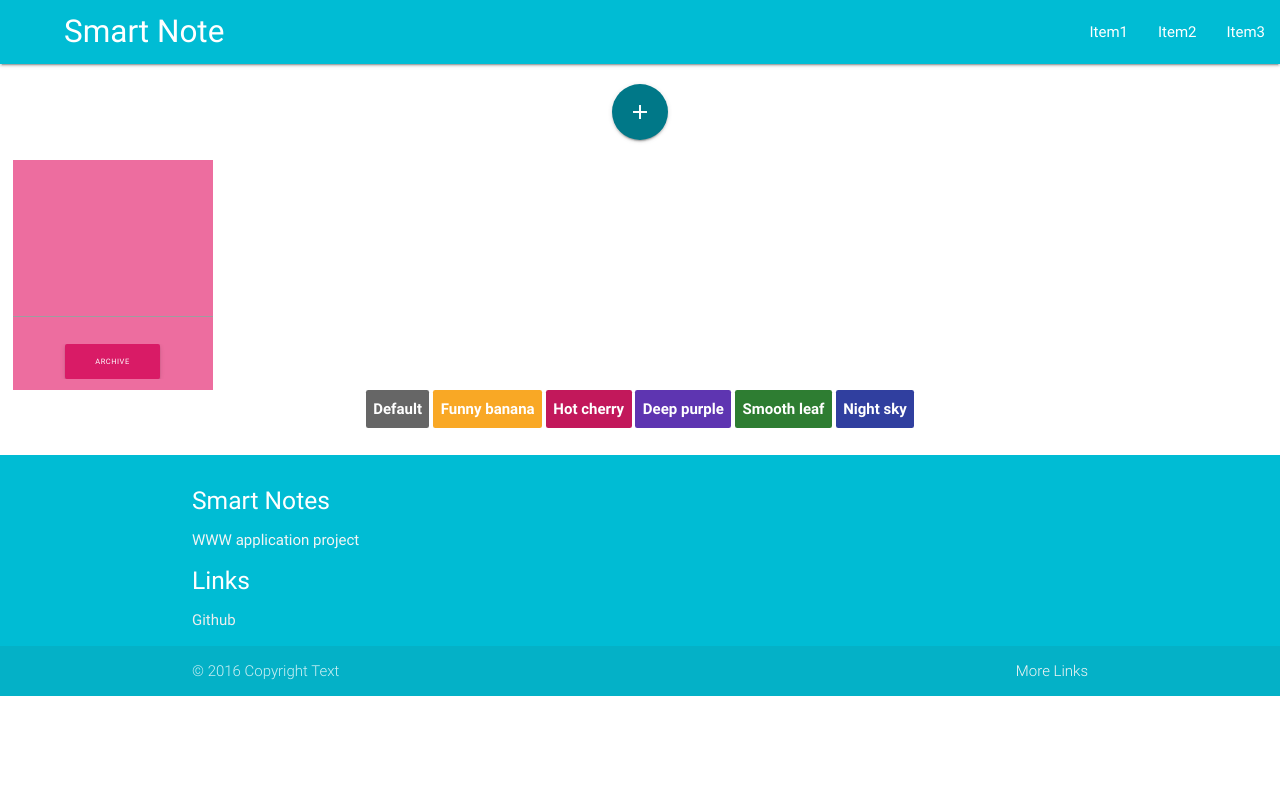
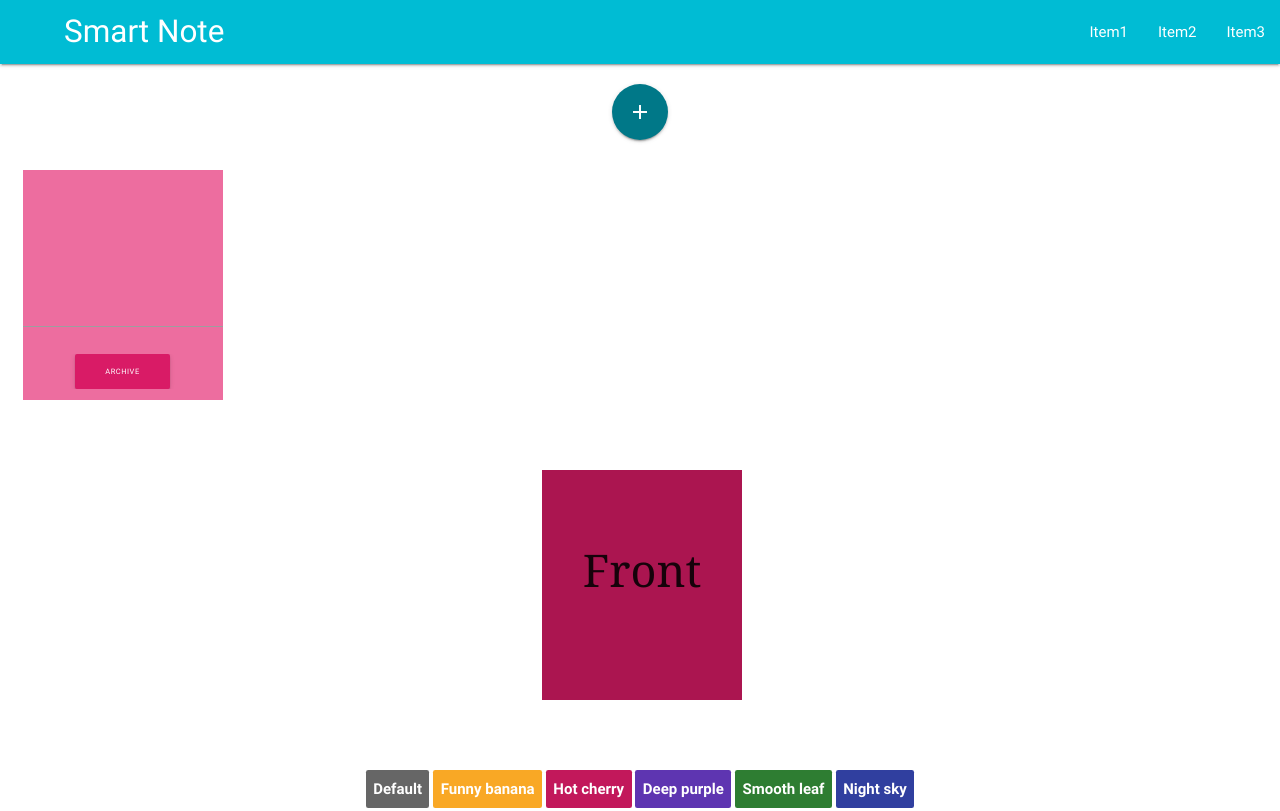
Before and after one commit to teppichKay/smart-notes-v2, a plain HTML site: page index.html in a window 1280 px wide. Shown: the top 811 px of the page. Drawn offline with nearby package versions, Linux system fonts and the light colour scheme.

Commit message:
first flip card

```diff
--- a/index.html
+++ b/index.html
@@ -31,7 +31,6 @@
      <a class="btn-floating btn-large waves-effect waves-light"><i class="material-icons">add</i></a>
     </div>
 
-
   <section class="wrapper cherry">
     <div class="component__list-item card">
         <textarea id="textarea" class="materialize-textarea component__heading">
@@ -41,6 +40,21 @@
       </div>
     </div>
   </section>
+
+<section class="wrapper cherry">
+  <div class="flip">
+    <div class="component__list-item flipcard">
+      <div class="face front">
+        Front
+      </div>
+      <div class="face back">
+        Back
+      </div>
+    </div>
+  </div>
+</section>
+
+
     <!--
     Buttons to change theme
     -->
--- a/js/index.js
+++ b/js/index.js
@@ -19,3 +19,11 @@
 
   themeChanger.init();
 }(window));
+
+
+$('.flip').click(function(){
+    $(this).find('.flipcard').addClass('flipped').mouseleave(function(){
+        $(this).removeClass('flipped');
+    });
+    return true;
+});
--- a/sass/index.scss
+++ b/sass/index.scss
@@ -27,6 +27,9 @@ $themes: (
     }
     .component__list-btn {
       background: lighten($color, 5%);
+    }
+    .component__list-item.flipcard{
+      background: darken($color, 5%);
     }
   }
 
--- a/stylesheets/test.css
+++ b/stylesheets/test.css
@@ -10,6 +10,9 @@ main {
   margin-right: 10%;
 }
 
+section {
+  margin: 10px;
+}
 
 .wrapper1 {
   text-align: center;
@@ -25,7 +28,6 @@ main {
   position: absolute;
   top: 50%;
 }
-
 
 .card-action {
   text-align: center;
@@ -44,8 +46,6 @@ main {
   margin-bottom: 0;
 }
 
-
-
 #textarea {
   color: #fff;
   font-size: 15px;
@@ -55,3 +55,42 @@ main {
 .brand-logo {
   margin-left: 5%;
 }
+
+.flip {
+  -webkit-perspective: 800;
+   width: 200px;
+   height: 230px;
+    position: relative;
+    margin: 50px auto;
+}
+.flip .flipcard.flipped {
+  -webkit-transform: rotatex(-180deg);
+}
+.flip .flipcard {
+  width: 100%;
+  height: 100%;
+  -webkit-transform-style: preserve-3d;
+  -webkit-transition: 0.5s;
+}
+
+.flip .flipcard .face{
+  width: 100%;
+  height: 100%;
+  position: absolute;
+  -webkit-backface-visibility: hidden ;
+  z-index: 2;
+    font-family: Georgia;
+    font-size: 3em;
+    text-align: center;
+    line-height: 200px;
+}
+.flip .flipcard .front {
+  position: absolute;
+  z-index: 1;
+    cursor: pointer;
+}
+.flip .flipcard .back {
+  -webkit-transform: rotatex(-180deg);
+    color: black;
+    cursor: pointer;
+}
```
Also changed, not shown: stylesheets/index.css.
